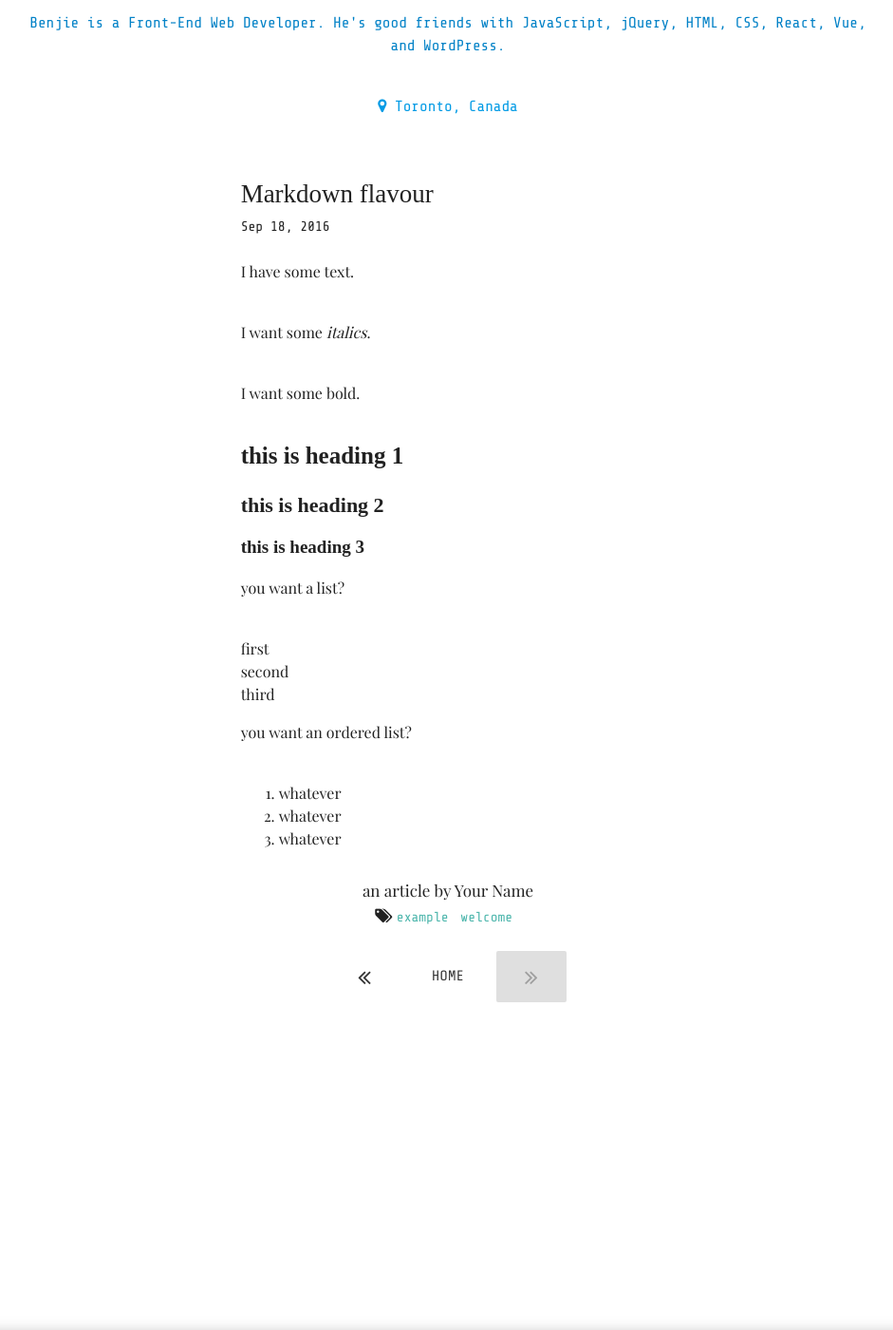
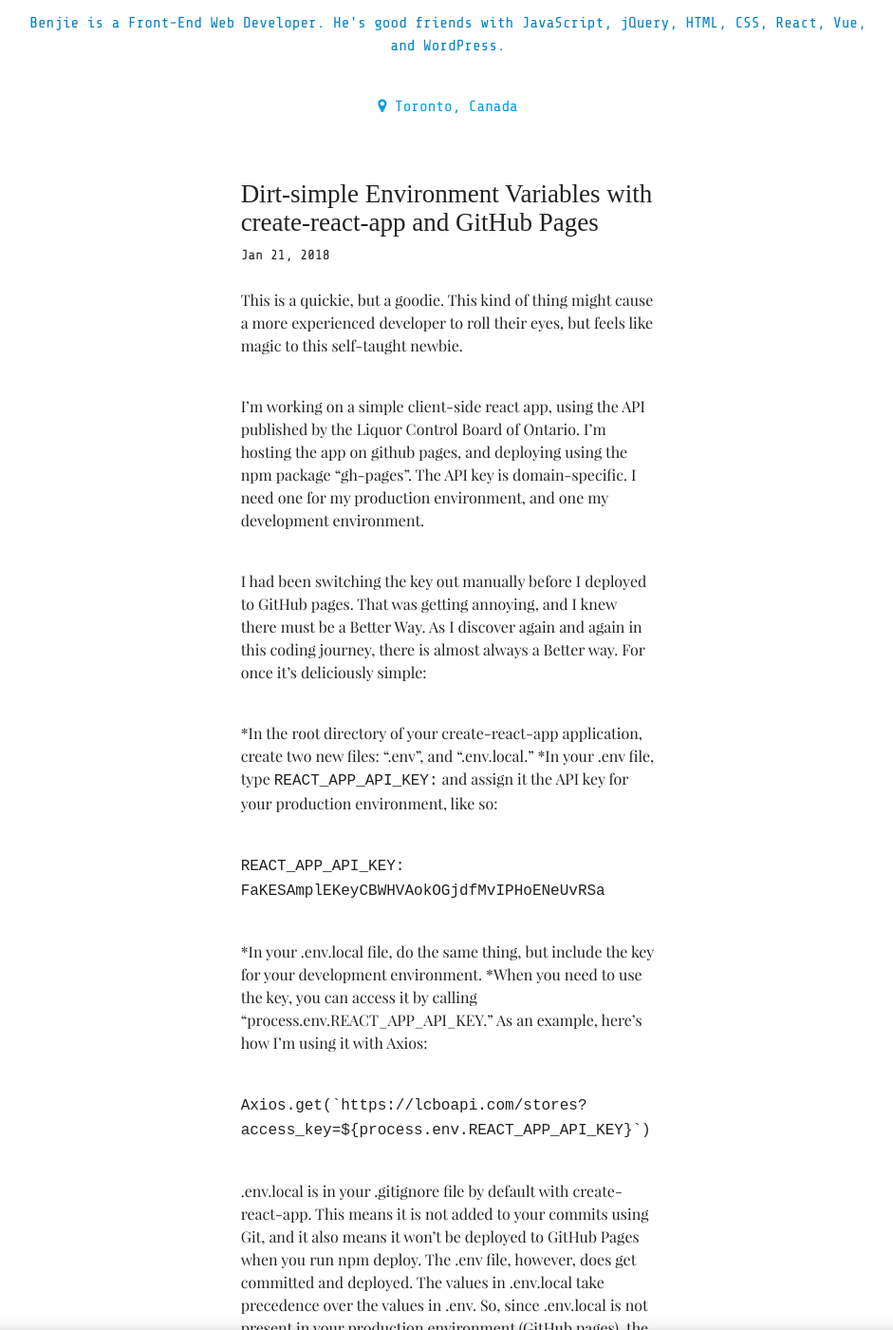
Before and after one commit to ostaron/ostaron.github.io, a Jekyll site: the page built from _posts/2016-11-06-welcome.md, in a window 1280 px wide and 1400 px high, scrolled down 206 px. Shown: the whole window at 95% size, without its empty margins (168-1109 px from the left). Built offline with Jekyll 4.4.1, drawn with Linux system fonts in a browser that asks for light colours; some web fonts are replaced; some of the changed text lies outside the part shown.

Commit message:
add first posts

```diff
--- a/_config.yml
+++ b/_config.yml
@@ -28,8 +28,8 @@ projects_btn: "Projects"
 posts_btn: "Posts"
 about_btn: "About"
 imprint_btn: "Imprint"
-name_badge: "an article by"
-rss_badge: "Subscribe feed!"
+name_badge: "by"
+rss_badge: "Subscribe to the feed!"
 
 # build settings
 markdown: kramdown
--- a/_posts/2016-11-06-welcome.md
+++ b/_posts/2016-11-06-welcome.md
@@ -1,29 +1,38 @@
 ---
 layout: post
-title:  "Markdown flavour"
-date:   2016-09-19 00:00:00 +0200
-tags: ['example', 'welcome']
-author: "Your Name"
+title:  "Dirt-simple Environment Variables with create-react-app and GitHub Pages"
+date:   2018-01-22 00:00:00 +0200
+categories:
+- react
+- node
+- express
+- gh-pages
+
+author: "Benjie Kibblewhite"
 ---
 
-I have some text.
+This is a quickie, but a goodie. This kind of thing might cause a more experienced developer to roll their eyes, but feels like magic to this self-taught newbie.
 
-I want some _italics_.
+I’m working on a simple client-side react app, using the API published by the Liquor Control Board of Ontario. I’m hosting the app on github pages, and deploying using the npm package “gh-pages”. The API key is domain-specific. I need one for my production environment, and one my development environment.
 
-I want some **bold**.
+I had been switching the key out manually before I deployed to GitHub pages. That was getting annoying, and I knew there must be a Better Way. As I discover again and again in this coding journey, there is almost always a Better way. For once it’s deliciously simple:
 
-# this is heading 1
+*In the root directory of your create-react-app application, create two new files: ".env”, and “.env.local.”
+*In your .env file, type `REACT_APP_API_KEY:` and assign it the API key for your production environment, like so:
 
-## this is heading 2
+`REACT_APP_API_KEY: FaKESAmplEKeyCBWHVAokOGjdfMvIPHoENeUvRSa`
 
-### this is heading 3
+*In your .env.local file, do the same thing, but include the key for your development environment.
+*When you need to use the key, you can access it by calling “process.env.REACT_APP_API_KEY.” As an example, here’s how I’m using it with Axios:
 
-you want a list?
-* first
-* second
-* third
+``Axios.get(`https://lcboapi.com/stores?access_key=${process.env.REACT_APP_API_KEY}`)``
 
-you want an ordered list?
-1. whatever
-1. whatever
-1. whatever
+.env.local is in your .gitignore file by default with create-react-app. This means it is not added to your commits using Git, and it also means it won’t be deployed to GitHub Pages when you run npm deploy. The .env file, however, does get committed and deployed. The values in .env.local take precedence over the values in .env. So, since .env.local is not present in your production environment (GitHub pages), the app will use the values in .env.
+
+You can store any kind of data you want in your .env file. Note, however, that your environment variables must all start with REACT_APP. Otherwise, they won’t be included in the process.env object. Also, you should be careful of the kinds of data you store. In this case, my API key can only be used when the request comes from the domain assigned to the key. I’m not worried about it being included in my GitHub repo — but I recognize this is still not best practice.
+
+If anyone out there has a better way to use API keys with apps hosted on GitHub pages, leave a comment!
+
+EDIT:
+
+I forgot to credit Drew Goodwin — his post [Create-react-app environments](https://medium.com/@tacomanator "Create-React-App Environments on Medium.com") goes into much more depth than I do in this quick-take.
```
Also changed, not shown: _posts/2016-09-19-use-my-jekyll-theme.md (deleted, +0 -59 lines), _posts/2017-03-30-ponyfoo-magical-call-to-action.md (added, +24 -0 lines), _posts/2017-06-15-theme-users.md (deleted, +0 -40 lines), images/ponyfoo-1.png (added), images/ponyfoo-2.png (added).
